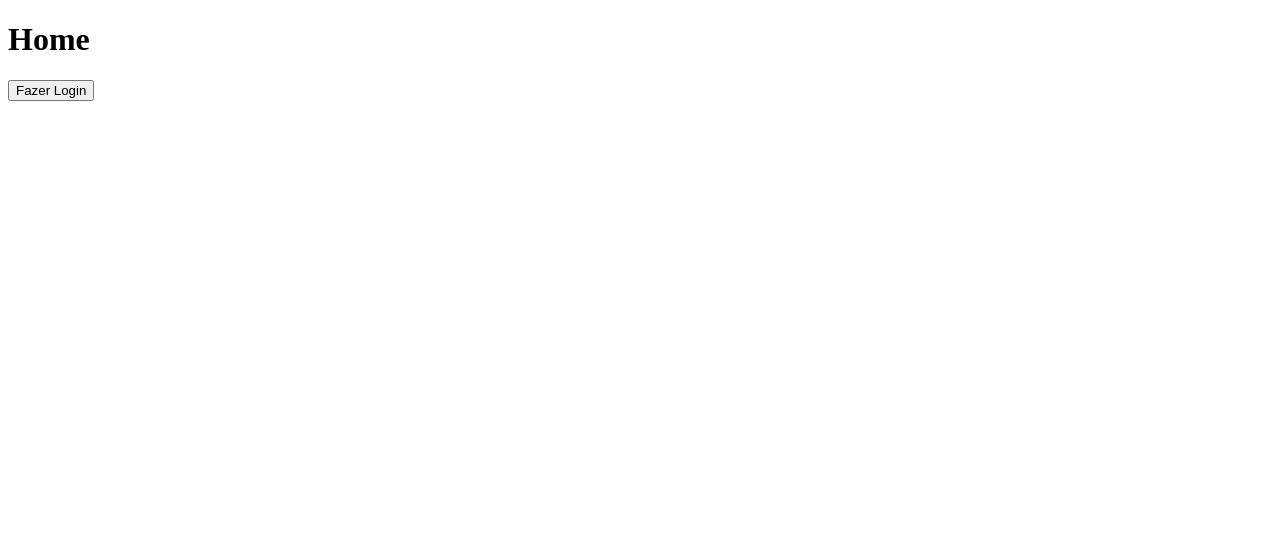
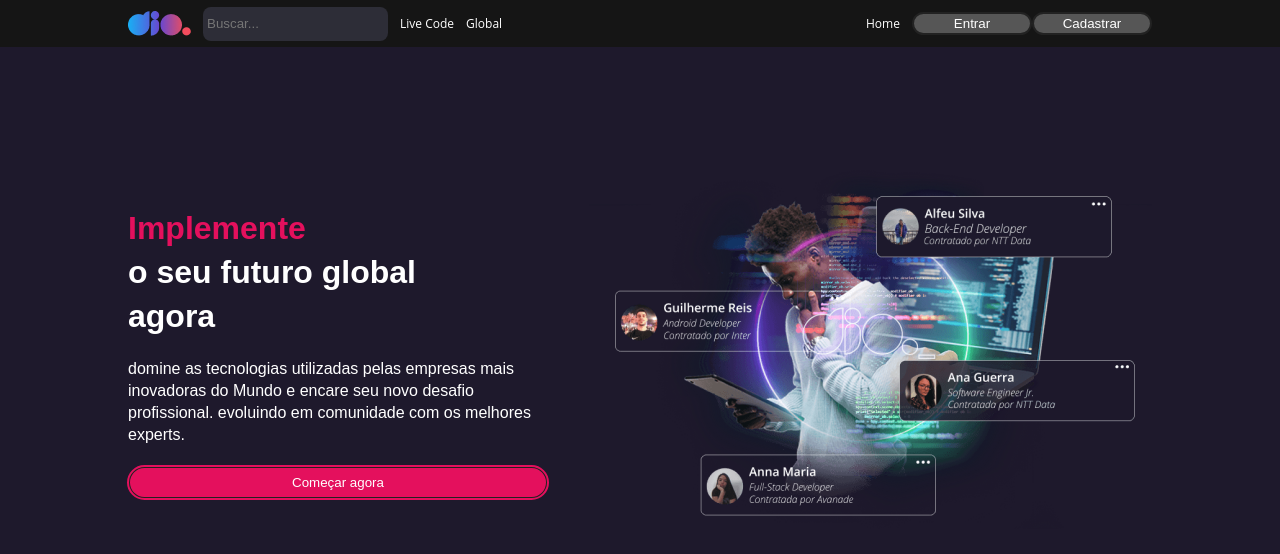
Before and after one commit to LeoSatCode/dio-clone, a React (Create React App) app: page / in a window 1280 px wide. Shown: the top 554 px of the page. Built offline with nearby package versions, Linux system fonts and the light colour scheme.

Commit message:
home screen stylized

```diff
--- /dev/null
+++ b/src/components/button/index.jsx
@@ -0,0 +1,12 @@
+import React from "react";
+import { ButtonContainer } from "./styles";
+
+const Button = ({title, variant="primary", onClick}) => {
+  return (
+    <ButtonContainer variant={variant} onClick={onClick}>
+        {title}
+    </ButtonContainer>
+  )
+};
+
+export { Button };
--- /dev/null
+++ b/src/components/button/styles.js
@@ -0,0 +1,38 @@
+import styled, { css } from "styled-components";
+
+export const ButtonContainer = styled.button`
+    background: #565656;
+    border-radius: 22px;
+    position: relative;
+    color: #FFFFFF;
+    padding: 2px 12px;
+    min-width: 120px;
+    width: 100%;
+    border: 2px solid #222222;
+    cursor: pointer;
+
+    &:hover {
+        opacity: 0.6;
+    }
+
+    ${({variant}) => variant !== "primary" && css`
+        min-width: 167px;
+        height: 33px;
+        background: #E4105D;
+
+        &:hover {
+            opacity: 0.6;
+        }
+
+        &::after {
+            content: '';
+            position: absolute;
+            top: -2.5px;
+            left: -3px;
+            width: calc(100% + 2px);
+            height: calc(100% + 2px);
+            border: 2px solid #E4105D;
+            border-radius: 22px;
+        }
+    `}
+`;
--- /dev/null
+++ b/src/components/header/index.jsx
@@ -0,0 +1,37 @@
+import React from 'react';
+import { Button } from '../button';
+import logo from '../../assets/images/logo-dio.png';
+
+import {
+    Container,
+    Row,
+    Wrapper,
+    SearchInputContainer,
+    Menu,
+    MenuRight,
+    Input
+} from './styles';
+
+const Header = () => {
+  return (
+    <Wrapper>
+        <Container>
+            <Row>
+                <img src={logo} alt="logo" />
+                <SearchInputContainer>
+                    <Input  placeholder='Buscar...' />
+                </SearchInputContainer>
+                <Menu>Live Code</Menu>
+                <Menu>Global</Menu>
+            </Row>
+            <Row>
+                <MenuRight href="#">Home</MenuRight>
+                <Button title="Entrar" />
+                <Button title="Cadastrar" />
+            </Row>
+        </Container>
+    </Wrapper>
+  );
+}
+
+export { Header };
--- /dev/null
+++ b/src/components/header/styles.js
@@ -0,0 +1,79 @@
+import styled from "styled-components";
+
+export const Container = styled.div`
+    width: 100%;
+    max-width: 80%;
+    height: 47px;
+    display: flex;
+    justify-content: space-between; /* Alinha itens à esquerda e à direita */
+    align-items: center;
+    margin: 0 auto;
+`;
+
+export const Row = styled.div`
+    display: flex;
+    flex-direction: row;
+    align-items: center;
+`;
+
+export const Column = styled.div`
+    display: flex;
+    flex-direction: column;
+    align-items: center;
+`;
+
+export const Wrapper = styled.div`
+    background-color: #151515;
+    width: 100%;
+    height: 47px;
+    display: flex;
+    justify-content: center;
+    align-items: center;
+`;
+
+export const SearchInputContainer = styled.div`
+    width: 175px;
+    height: 30px;
+    background: #2D2D37;
+    border-radius: 8px;
+    padding: 2px 5px;
+    margin: 0 12px;
+
+    display: flex;
+    align-items: center;
+    justify-content: center;
+`;
+
+export const Menu = styled.a`
+    font-family: 'Open Sans', sans-serif;
+    font-style: normal;
+    font-size: 12px;
+    line-height: 25px;
+    color: #FFFFFF;
+    margin-right: 12px;
+    text-decoration: none;
+`;
+
+export const MenuRight = styled.a`
+    font-family: 'Open Sans', sans-serif;
+    font-style: normal;
+    font-size: 12px;
+    line-height: 25px;
+    color: #FFFFFF;
+    margin-right: 12px;
+    text-decoration: none;
+`;
+
+export const UserPicture = styled.img`
+    width: 32px;
+    height: 32px;
+    border-radius: 22px;
+    border: 2px solid #FFFFFF;
+`;
+
+export const Input = styled.input`
+    background: transparent;
+    flex: 1;
+    border: 0;
+    color: #FFFFFF;
+`;
--- a/src/index.js
+++ b/src/index.js
@@ -1,6 +1,8 @@
 import React from 'react';
 import ReactDOM from 'react-dom/client';
 import App from './App';
+
+import { GlobalStyle } from './styles/global'
 
 
 
@@ -8,6 +10,7 @@ import App from './App';
 const root = ReactDOM.createRoot(document.getElementById('root'));
 root.render(
   <React.StrictMode>
+    <GlobalStyle />
     <App />
   </React.StrictMode>
 );
--- a/src/pages/home/index.jsx
+++ b/src/pages/home/index.jsx
@@ -1,12 +1,40 @@
 import { Link } from "react-router-dom";
+import Banner from '../../assets/images/banner.png'
+
+import { Button } from "../../components/button"
+import { Header} from "../../components/header"
+
+import {
+  Container,
+  Title,
+  TitleHighlight,
+  TextContent
+} from '../home/styles'
 
 const Home = () => {
   return (
     <>
-      <h1>Home</h1>
-      <Link to="/login">
-      <button>Fazer Login</button>
-      </Link>
+      <Header />
+      <Container>
+        <div>
+          <Title>
+            <TitleHighlight>
+              Implemente
+              <br />
+            </TitleHighlight>
+            o seu futuro global agora
+          </Title>
+            <TextContent>
+              domine as tecnologias utilizadas pelas empresas mais inovadoras do Mundo e encare seu novo
+                desafio profissional. evoluindo em comunidade com os melhores experts.
+            </TextContent>
+              <Button title="Começar agora" variant="secondary" onClick={()=> null}/>
+
+        </div>
+        <div>
+          <img src={Banner} alt="banner" />
+        </div>
+      </Container>
     </>
   );
 };
--- /dev/null
+++ b/src/pages/home/styles.js
@@ -0,0 +1,42 @@
+import styled from "styled-components";
+
+export const Container = styled.main`
+    width: 100%;
+    max-width: 80%;
+    margin: 0 auto;
+    margin-top: 120px;
+
+    display: flex;
+    flex-direction: row;
+    justify-content: space-between;
+    align-items: center;
+
+`;
+
+export const Title = styled.h2`
+    font-family: 'Open-Sans', sans-serif;
+    font-style: normal;
+    font-weight: 700;
+    font-size: 32px;
+    width: 320px;
+    margin-bottom: 20px;
+    line-height: 44px;
+
+    color: #FFFFFF;
+`;
+
+export const TitleHighlight = styled.span`
+    color: #E4105D;
+`;
+
+export const TextContent = styled.p`
+    font-family: 'Open-Sans', sans-serif;
+    font-style: normal;
+    font-weight: 400;
+    font-size: 16px;
+    width: 420px;
+    margin-bottom: 20px;
+    line-height: 22px;
+
+    color: #FFFFFF;
+`;
--- /dev/null
+++ b/src/styles/global.js
@@ -0,0 +1,14 @@
+import { createGlobalStyle } from "styled-components";
+
+export const GlobalStyle = createGlobalStyle`
+
+    *{
+        margin: 0;
+        padding: 0;
+    }
+
+    body{
+        background-color: #1E192C;
+        color: #FFFFFF;
+    }
+`
```
Also changed, not shown: src/assets/images/banner.png (added), src/assets/images/logo-dio.png (added).
